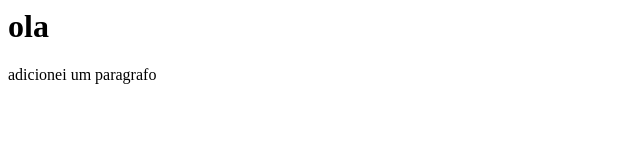
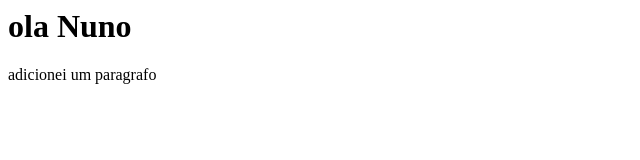
Before and after one commit to nunosoares27/modex, a plain HTML site: page index.html in a window 1280 px wide. Shown: the whole page, without its empty margins (0-640 px from the left). Drawn offline with Linux system fonts and the light colour scheme.

Commit message:
alterado h1

```diff
--- a/index.html
+++ b/index.html
@@ -1,2 +1,2 @@
-<h1>ola</h1>
+<h1>ola Nuno</h1>
 <p>adicionei um paragrafo</p>
```
